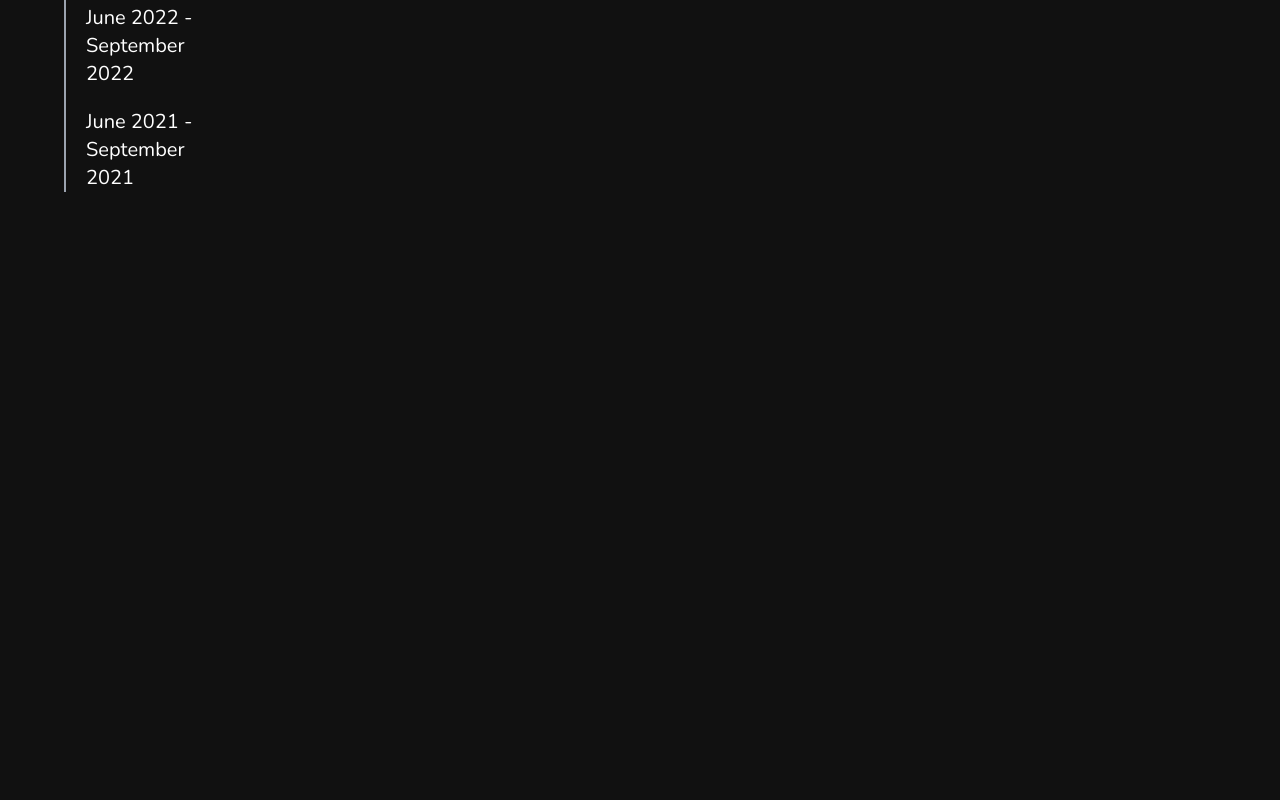
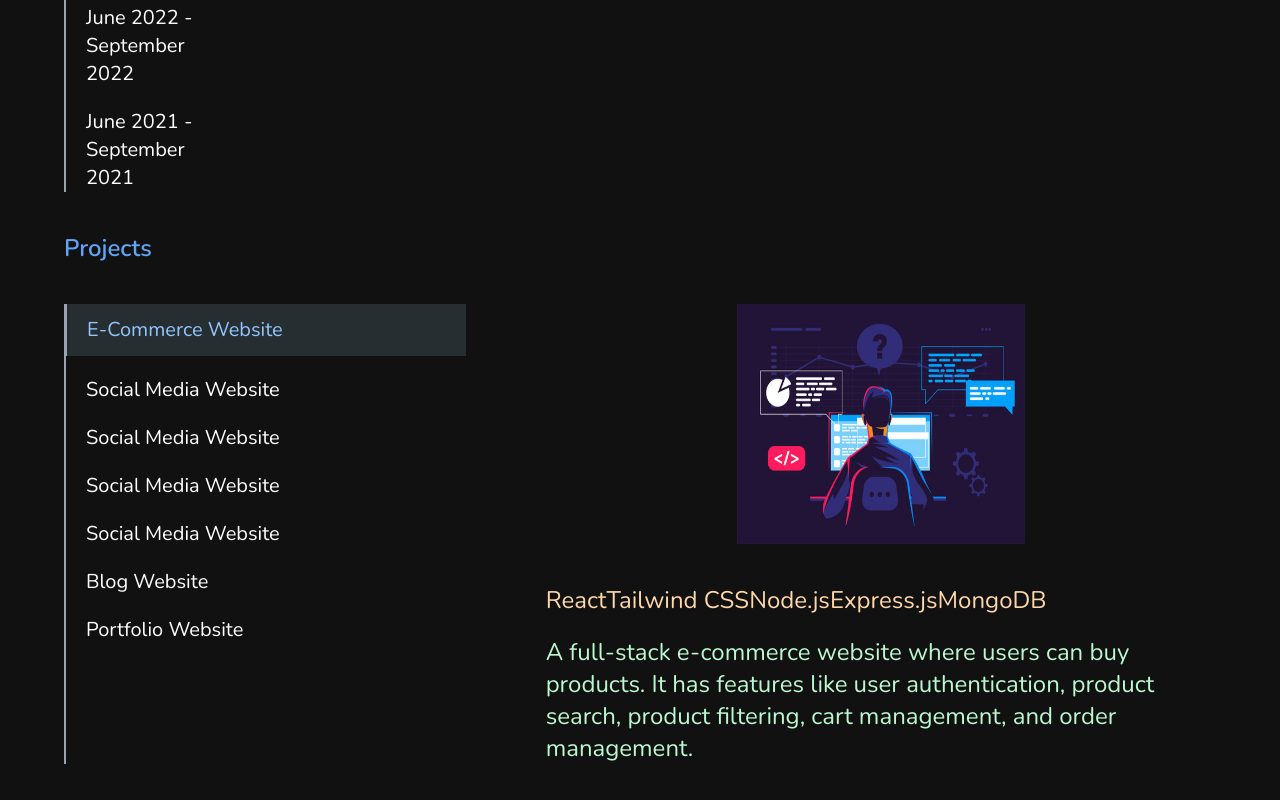
Before and after one commit to ashu9795/Portfolio, a React (Vite) app in the folder client/: page / in a window 1280 px wide. Shown: the part 1100-1900 px from the top of the page. Before the commit the page ends 1600 px from the top, so only its background shows below. Built offline with nearby package versions, Linux system fonts and the light colour scheme.

Commit message:
this is for project

```diff
--- a/client/src/Pages/Home/Index.jsx
+++ b/client/src/Pages/Home/Index.jsx
@@ -4,6 +4,7 @@ import Intro from '../Home/intro.jsx';
 import "../../font.css";
 import { runMatter } from '../../../matter.js'; // Import the Matter.js setup function
 import Experiences from './Experiences.jsx';
+import Project from './Project.jsx';
 
 function Index() {
   useEffect(() => {
@@ -53,9 +54,14 @@ function Index() {
 
       </div>
 
-      <div id="experiences-section" class="w-full h-screen  md:flex-row items-center justify-center px-4 md:px-8 lg:px-16 relative">
+      <div id="experiences-section" className="w-full md:flex-row items-center justify-center px-4 md:px-8 lg:px-16 relative">
   <Experiences />
 </div>
+
+<div id="projects-section" className="w-full md:flex-row items-center justify-center px-4 md:px-8 lg:px-16 relative">
+  <Project />
+</div>
+
 
 
     </>
--- /dev/null
+++ b/client/src/Pages/Home/Project.jsx
@@ -0,0 +1,63 @@
+import React, { useState } from 'react';
+import SectionTitle from '../../Components/SectionTitle';
+import { projects } from '../../Resources/project';
+import "../../font.css"
+
+function Project() {
+  const [selectedItemIndex, setSelectedItemIndex] = useState(0);
+
+  return (
+    <>
+      <SectionTitle title="Projects" />
+      <div className="flex flex-col lg:flex-row py-10 lg:gap-20 gap-10">
+        {/* Sidebar (List of Projects) */}
+        <div className="flex sm:flex-col gap-5 border-l-2 border-gray-400 w-full sm:w-full overflow-x-auto ">
+  {projects.map((project, index) => (
+    <div
+      key={index}
+      onClick={() => setSelectedItemIndex(index)}
+      className="cursor-pointer " // Ensure the width is based on content, no shrinking
+    >
+      <h1
+        className={`text-lg sm:text-xl px-3 sm:px-5 ${
+          selectedItemIndex === index
+            ? 'text-blue-300 border-gray-400 border-l-4 -ml-[3px] bg-[#667f8e44] py-2 sm:py-3'
+            : 'text-white'
+        }`}
+      >
+        {project.title}
+      </h1>
+    </div>
+  ))}
+</div>
+
+
+          <div className='flex items-center justify-center gap-10  flex-col md:flex-col '>
+
+          <a href={projects[selectedItemIndex].link}
+   target="_blank"
+   rel="noopener noreferrer"
+   >
+  <img src={projects[selectedItemIndex].image} alt=""  className="h-40 w-48 sm:h-60 sm:w-72 "  />
+</a>
+
+
+          <div className="flex flex-col gap-3 sm:gap-5">
+          <h1 className="text-orange-200 text-xl sm:text-2xl">
+            {projects[selectedItemIndex].technologies}
+          </h1>
+          <h1 className="text-green-200 text-lg sm:text-2xl">
+            {projects[selectedItemIndex].description}
+          </h1>
+
+        </div>
+          </div>
+
+        {/* Detail Section */}
+
+      </div>
+    </>
+  );
+}
+
+export default Project;
--- /dev/null
+++ b/client/src/Resources/project.js
@@ -0,0 +1,65 @@
+export const projects = [
+    {
+        technologies : ["React", "Tailwind CSS", "Node.js", "Express.js", "MongoDB"],
+        _id: "1",
+        title :"E-Commerce Website",
+        description: "A full-stack e-commerce website where users can buy products. It has features like user authentication, product search, product filtering, cart management, and order management.",
+        link: "https://github.com/ashu9795/You-tube",
+        image : "/abc.jpg"
+    },
+
+    {
+
+        technologies : ["React", "Tailwind CSS", "Node.js", "Express.js", "MongoDB"],
+        _id: "2",
+        title :"Social Media Website",
+        description: "A full-stack social media website where users can post, like, comment, and follow other users. It has features like user authentication, post creation, like and comment on posts, and follow other users.",
+        link: "/suguwguwgfuywg",
+        image : "/twitter.svg"
+    },
+    {
+
+        technologies : ["React", "Tailwind CSS", "Node.js", "Express.js", "MongoDB"],
+        _id: "2",
+        title :"Social Media Website",
+        description: "A full-stack social media website where users can post, like, comment, and follow other users. It has features like user authentication, post creation, like and comment on posts, and follow other users.",
+        link: "/suguwguwgfuywg",
+        image : "/twitter.svg"
+    },
+    {
+
+        technologies : ["React", "Tailwind CSS", "Node.js", "Express.js", "MongoDB"],
+        _id: "2",
+        title :"Social Media Website",
+        description: "A full-stack social media website where users can post, like, comment, and follow other users. It has features like user authentication, post creation, like and comment on posts, and follow other users.",
+        link: "/suguwguwgfuywg",
+        image : "/twitter.svg"
+    },
+    {
+
+        technologies : ["React", "Tailwind CSS", "Node.js", "Express.js", "MongoDB"],
+        _id: "2",
+        title :"Social Media Website",
+        description: "A full-stack social media website where users can post, like, comment, and follow other users. It has features like user authentication, post creation, like and comment on posts, and follow other users.",
+        link: "/suguwguwgfuywg",
+        image : "/twitter.svg"
+    },
+    {
+
+        technologies : ["React", "Tailwind CSS", "Node.js", "Express.js", "MongoDB"],
+        _id: "3",
+        title :"Blog Website",
+        description: "A full-stack blog website where users can read and write blogs. It has features like user authentication, blog creation, blog search, and blog filtering.",
+        link: "/qwedhfiuwshfuiwe",
+        image : "/twitter.svg"
+    },
+    {
+
+        technologies : ["React", "Tailwind CSS", "Node.js", "Express.js", "MongoDB"],
+        _id: "4",
+        title :"Portfolio Website",
+        description: "A full-stack portfolio website where users can showcase their work. It has features like user authentication, project creation, project search, and project filtering.",
+        link: "/kdwsgfwueiuihfiherh",
+        image : "/twitter.svg"
+    }
+]
--- a/client/src/font.css
+++ b/client/src/font.css
@@ -1,3 +1,15 @@
 #wrapper-canvas canvas {
   max-width: 100%;
 }
+
+/* Ensure the link doesn't affect image size */
+.image-link {
+  display: inline-block; /* Ensure it behaves like a block-level element without affecting the image */
+  text-decoration: none; /* Remove the underline */
+}
+
+.image-link img {
+  width: 100%; /* Ensure the image retains its full width */
+  height: auto; /* Ensure the aspect ratio is maintained */
+  display: block; /* Remove the gap under the image */
+}
--- a/client/src/index.css
+++ b/client/src/index.css
@@ -25,21 +25,24 @@
     }
   }
   /* width */
+/* Scrollbar */
 ::-webkit-scrollbar {
   width: 10px;
 }
 
-/* Track */
+/* Track (background of the scrollbar) */
 ::-webkit-scrollbar-track {
-  background: #f1f1f1;
+  background: rgba(0, 0, 0, 0.1);   /* Lighter background */
 }
 
-/* Handle */
+/* Handle (the draggable part of the scrollbar) */
 ::-webkit-scrollbar-thumb {
-  background: #888;
+  background: #555;  /* Darker handle */
+  border-radius: 10px;  /* Optional: rounded corners for the handle */
+  width: 6px;
 }
 
-/* Handle on hover */
+/* Handle on hover (when you hover over the scrollbar) */
 ::-webkit-scrollbar-thumb:hover {
-  background: #555;
+  background: #333;  /* Even darker on hover */
 }
```
Also changed, not shown: client/public/abc.jpg (added).
